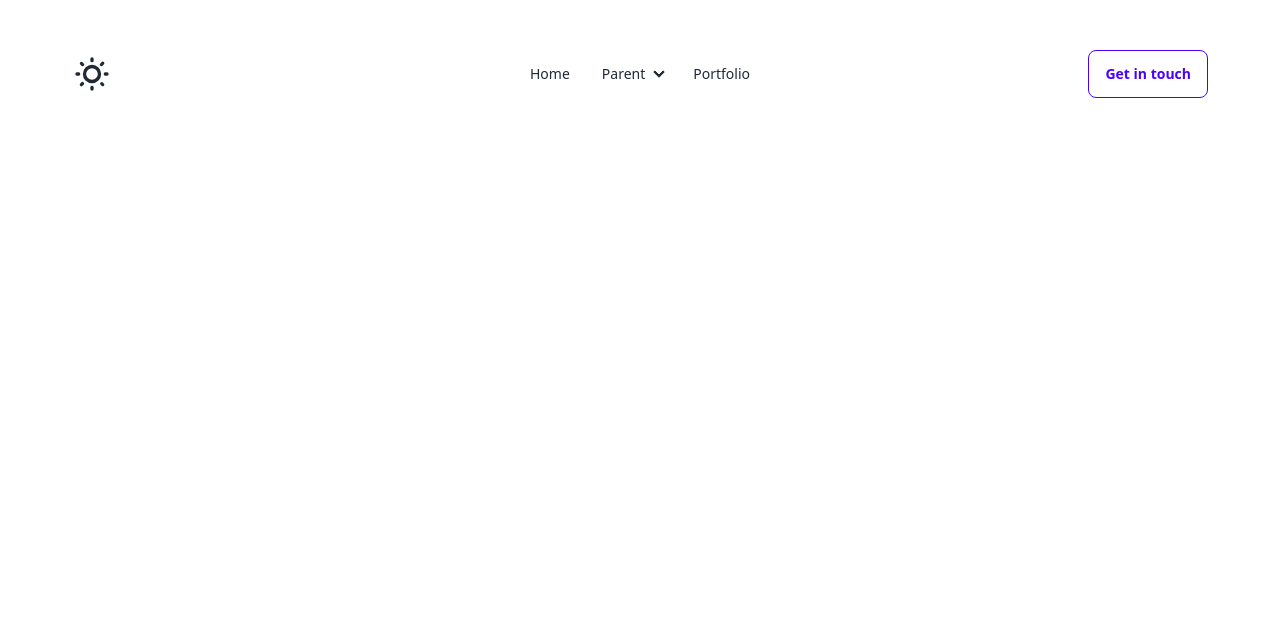
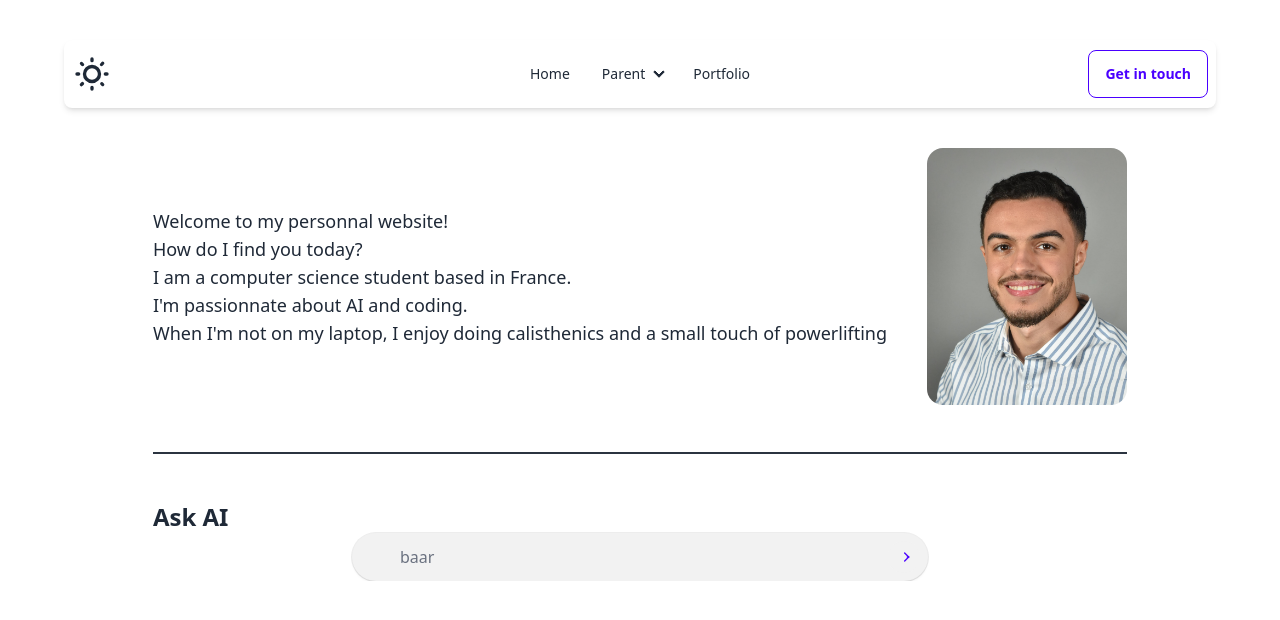
Before and after one commit to AmineSak/Personnal-website, a Next.js app: page / in a window 1280 px wide. Shown: the top 620 px of the page. Built offline with nearby package versions, Linux system fonts and the light colour scheme.

Commit message:
ask ai feature

```diff
--- /dev/null
+++ b/app/api/ask-ai/route.ts
@@ -0,0 +1,46 @@
+import { HfInference } from "@huggingface/inference";
+import { NextRequest, NextResponse } from "next/server";
+
+export async function POST(req: NextRequest) {
+  try {
+    const { question } = await req.json();
+    if (!question || typeof question !== "string") {
+      return NextResponse.json(
+        {
+          success: false,
+          message: "Question is required and must be a string",
+        },
+        { status: 400 }
+      );
+    }
+    const client = new HfInference(process.env.HF_ACCESS_TOKEN);
+    const model = "microsoft/Phi-3-mini-4k-instruct";
+    let out = "";
+
+    const stream = client.chatCompletionStream({
+      model,
+      messages: [
+        {
+          role: "user",
+          content: question,
+        },
+      ],
+      max_tokens: 500,
+    });
+
+    for await (const chunk of stream) {
+      if (chunk.choices && chunk.choices.length > 0) {
+        const newContent = chunk.choices[0].delta.content;
+        out += newContent;
+      }
+    }
+    return NextResponse.json({ answer: out }, { status: 200 });
+  } catch (error) {
+    console.error(error);
+
+    return NextResponse.json(
+      { success: false, message: "Failed HF API call" },
+      { status: 500 }
+    );
+  }
+}
--- a/app/page.tsx
+++ b/app/page.tsx
@@ -1,10 +1,81 @@
 "use client";
+import Image from "next/image";
+import avatar from "@/public/assets/images/1.jpg";
+import { PlaceholdersAndVanishInput } from "@/components/ui/placeholders-and-vanish-input";
+import { useEffect, useState } from "react";
+import { TextGenerateEffect } from "@/components/ui/text-generate-effect";
 
 export default function Home() {
+  const [isLoading, setIsLoading] = useState(false);
+  const [userInput, setUserInput] = useState("");
+  const [response, setResponse] = useState("");
+  const [showResponse, setShowResponse] = useState(false);
+
+  const handleChange = (e: any) => {
+    e.preventDefault();
+    setUserInput(e.target.value);
+  };
+
+  const handleSubmit = async (e: any) => {
+    e.preventDefault();
+    try {
+      setIsLoading(true);
+      const res = await fetch("api/ask-ai", {
+        method: "POST",
+        body: JSON.stringify({ question: userInput }),
+      });
+      const data = await res.json();
+      setResponse(data.answer);
+      console.log(data.answer);
+    } catch (error) {
+      console.error("Error:", error);
+      setResponse("Sorry, something went wrong. Please try again.");
+    } finally {
+      setIsLoading(false);
+      setShowResponse(true);
+    }
+  };
+
+  useEffect(() => {
+    if (response) {
+      setShowResponse(true);
+    } else {
+      setShowResponse(false);
+    }
+  }, [response]);
   return (
     <main
       className="flex-col justify-center
      content-center mx-auto overflow-hidden px-5 sm:px-10 "
-    ></main>
+    >
+      <div className="flex justify-between border-opacity-50 gap-[40px] items-center mt-10">
+        <p className="text-lg text-left ">
+          Welcome to my personnal website! <br />
+          How do I find you today? <br />
+          I am a computer science student based in France. <br />
+          I'm passionnate about AI and coding.
+          <br /> When I'm not on my laptop, I enjoy doing calisthenics and a
+          small touch of powerlifting
+        </p>
+        <Image
+          alt="Profile-avatar"
+          src={avatar}
+          width={200}
+          height={200}
+          className="card"
+        />
+      </div>
+      <div className="divider divider-neutral divider-vertical my-10" />
+      <h1 className="text-2xl font-bold"> Ask AI </h1>
+      <PlaceholdersAndVanishInput
+        placeholders={["txt", "baar"]}
+        onChange={handleChange}
+        onSubmit={handleSubmit}
+      />
+      {isLoading && <div>Loading...</div>}
+      {showResponse && (
+        <TextGenerateEffect words={response} className="mt-10" />
+      )}
+    </main>
   );
 }
--- a/components/Navbar.tsx
+++ b/components/Navbar.tsx
@@ -5,7 +5,7 @@ type Props = {};
 
 const Navbar = (props: Props) => {
   return (
-    <div className="navbar mt-10 bg-base-100">
+    <div className="navbar sticky top-0 z-20 shadow-md rounded-lg mt-10 bg-base-100">
       <div className="navbar-start">
         <div className="dropdown">
           <div tabIndex={0} role="button" className="btn btn-ghost lg:hidden">
--- a/components/ui/placeholders-and-vanish-input.tsx
+++ b/components/ui/placeholders-and-vanish-input.tsx
@@ -177,14 +177,13 @@ export function PlaceholdersAndVanishInput({
   return (
     <form
       className={cn(
-        "w-full relative max-w-xl mx-auto bg-white dark:bg-zinc-800 h-12 rounded-full overflow-hidden shadow-[0px_2px_3px_-1px_rgba(0,0,0,0.1),_0px_1px_0px_0px_rgba(25,28,33,0.02),_0px_0px_0px_1px_rgba(25,28,33,0.08)] transition duration-200",
-        value && "bg-gray-50"
+        "w-full relative max-w-xl mx-auto bg-base-200  h-12 rounded-full overflow-hidden shadow-[0px_2px_3px_-1px_rgba(0,0,0,0.1),_0px_1px_0px_0px_rgba(25,28,33,0.02),_0px_0px_0px_1px_rgba(25,28,33,0.08)] transition duration-200"
       )}
       onSubmit={handleSubmit}
     >
       <canvas
         className={cn(
-          "absolute pointer-events-none  text-base transform scale-50 top-[20%] left-2 sm:left-8 origin-top-left filter invert dark:invert-0 pr-20",
+          "absolute pointer-events-none  text-base transform scale-50 top-[20%] left-2 sm:left-8 origin-top-left filter invert pr-20",
           !animating ? "opacity-0" : "opacity-100"
         )}
         ref={canvasRef}
@@ -201,15 +200,15 @@ export function PlaceholdersAndVanishInput({
         value={value}
         type="text"
         className={cn(
-          "w-full relative text-sm sm:text-base z-50 border-none dark:text-white bg-transparent text-black h-full rounded-full focus:outline-none focus:ring-0 pl-4 sm:pl-10 pr-20",
-          animating && "text-transparent dark:text-transparent"
+          "w-full relative text-sm sm:text-base z-50 border-none  bg-transparent text-base-content h-full rounded-full focus:outline-none focus:ring-0 pl-4 sm:pl-10 pr-20",
+          animating && "text-transparent "
         )}
       />
 
       <button
         disabled={!value}
         type="submit"
-        className="absolute right-2 top-1/2 z-50 -translate-y-1/2 h-8 w-8 rounded-full disabled:bg-gray-100 bg-black dark:bg-zinc-900 dark:disabled:bg-zinc-800 transition duration-200 flex items-center justify-center"
+        className="absolute right-2 top-1/2 z-50 -translate-y-1/2 h-8 w-8 rounded-full disabled:bg-base-200 bg-neutral-content transition duration-200 flex items-center justify-center"
       >
         <motion.svg
           xmlns="http://www.w3.org/2000/svg"
@@ -221,7 +220,7 @@ export function PlaceholdersAndVanishInput({
           strokeWidth="2"
           strokeLinecap="round"
           strokeLinejoin="round"
-          className="text-gray-300 h-4 w-4"
+          className="text-[oklch(var(--p))] h-4 w-4"
         >
           <path stroke="none" d="M0 0h24v24H0z" fill="none" />
           <motion.path
@@ -264,7 +263,7 @@ export function PlaceholdersAndVanishInput({
                 duration: 0.3,
                 ease: "linear",
               }}
-              className="dark:text-zinc-500 text-sm sm:text-base font-normal text-neutral-500 pl-4 sm:pl-12 text-left w-[calc(100%-2rem)] truncate"
+              className="text-gray-500 text-sm sm:text-base font-normal pl-4 sm:pl-12 text-left w-[calc(100%-2rem)] truncate"
             >
               {placeholders[currentPlaceholder]}
             </motion.p>
--- /dev/null
+++ b/components/ui/text-generate-effect.tsx
@@ -0,0 +1,64 @@
+"use client";
+import { useEffect, useState } from "react";
+import { motion, stagger, useAnimate } from "framer-motion";
+import { cn } from "@/lib/utils";
+
+export const TextGenerateEffect = ({
+  words,
+  className,
+  filter = true,
+  duration = 0.1,
+}: {
+  words: string;
+  className?: string;
+  filter?: boolean;
+  duration?: number;
+}) => {
+  const [scope, animate] = useAnimate();
+
+  let wordsArray = words.split(" ");
+  useEffect(() => {
+    console.log("hi!");
+    animate(
+      "span",
+      {
+        opacity: 1,
+        filter: filter ? "blur(0px)" : "none",
+      },
+      {
+        duration: duration ? duration : 1,
+        delay: stagger(0.2),
+      }
+    );
+  }, [scope.current]);
+
+  const renderWords = () => {
+    return (
+      <motion.div ref={scope}>
+        {wordsArray.map((word, idx) => {
+          return (
+            <motion.span
+              key={word + idx}
+              className="text-base-content opacity-0"
+              style={{
+                filter: filter ? "blur(10px)" : "none",
+              }}
+            >
+              {word}{" "}
+            </motion.span>
+          );
+        })}
+      </motion.div>
+    );
+  };
+
+  return (
+    <div className={cn("font-semibold", className)}>
+      <div className="mt-4">
+        <div className=" text-base-content text-lg leading-snug tracking-wide">
+          {renderWords()}
+        </div>
+      </div>
+    </div>
+  );
+};
--- a/package.json
+++ b/package.json
@@ -9,6 +9,7 @@
     "lint": "next lint"
   },
   "dependencies": {
+    "@huggingface/inference": "^2.8.1",
     "class-variance-authority": "^0.7.1",
     "clsx": "^2.1.1",
     "framer-motion": "^11.14.4",
```
Also changed, not shown: 1 other file (tests, documents, lock files or other folders).
